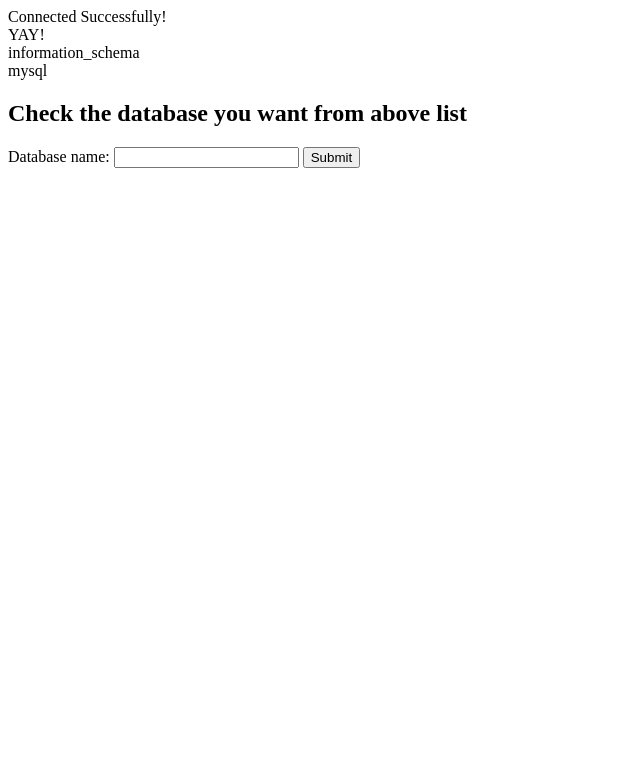
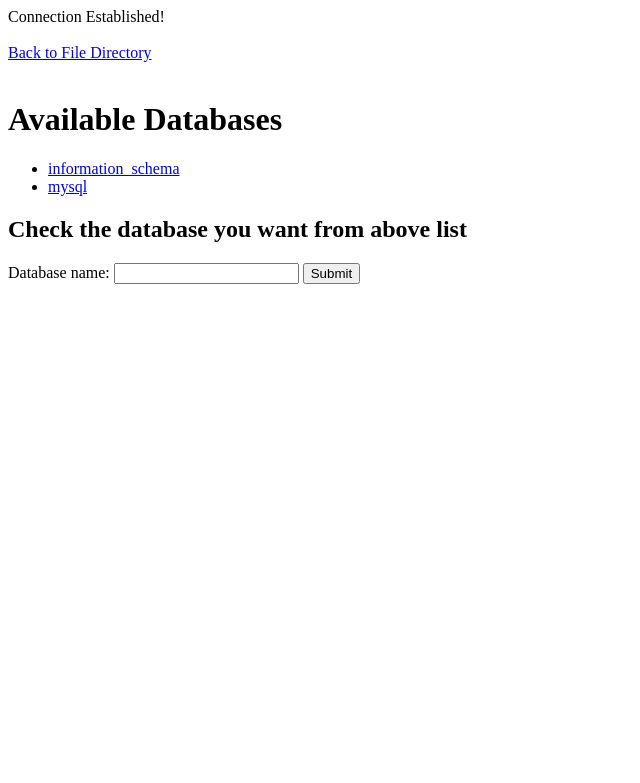
Before and after one commit to I-Johnson/CSC362, a PHP site: page /connect.php in a window 1280 px wide. Shown: the top 783 px of the page, without its empty margins (0-640 px from the left). Run offline with PHP 8.4, Linux system fonts and the light colour scheme.

Commit message:
Beautify webpage

```diff
--- a/html/lab7/connect.php
+++ b/html/lab7/connect.php
@@ -3,7 +3,6 @@
     ini_set('display_startup_errors', 1);
     error_reporting(E_ALL);
 ?>
-
 
 <?php
     $config = parse_ini_file('/home/johnsonsubedi/CSC362/mysqli.ini');
@@ -20,31 +19,35 @@
         echo "Error: " . $conn->connect_error . "\n";
         exit; // Quit this PHP script if the connection fails.
     } else {
-        echo "Connected Successfully!" . "<br>";
-        echo "YAY!" . "<br>";
+        echo "Connection Established!" . "<br>";
+        // echo "YAY!" . "<br>";
     }
-
 ?>
-
-<?php
-    $dblist = "SHOW databases";
-?>
-
-<?php
-    $result = $conn->query($dblist);
-?>
-
+<br>
+<!DOCTYPE html>
+<html lang="en">
+<head>
+    <meta charset="UTF-8">
+    <meta name="viewport" content="width=device-width, initial-scale=1.0">
+    <title>Available Databases</title>
+</head>
+<body>
+<a href="../lab7">Back to File Directory <br/></a> &nbsp;
+<br>
+<h1>Available Databases</h1>
 <?php
     $dblist = "SHOW databases";
     $result = $conn->query($dblist);
 ?>
-
+<ul>
 <?php
     while ($dbname = $result->fetch_array()) {
-        echo $dbname['Database'] . "<br>";
+        ?>
+        <li><a href="details.php?dbname=<?php echo $dbname['Database'];?>" ><?php echo $dbname['Database']; ?></a></li>
+        <?php
     }
 ?>
-
+</ul>
 <h2>Check the database you want from above list</h2>
 
 <form action="details.php" method="post">
@@ -52,3 +55,6 @@
             <input name="name" id="name" type="text">
             <button type="submit">Submit</button>
 </form>
+
+</body>
+</html>
```
Also changed, not shown: html/lab7/details.php (+22 -3 lines).
